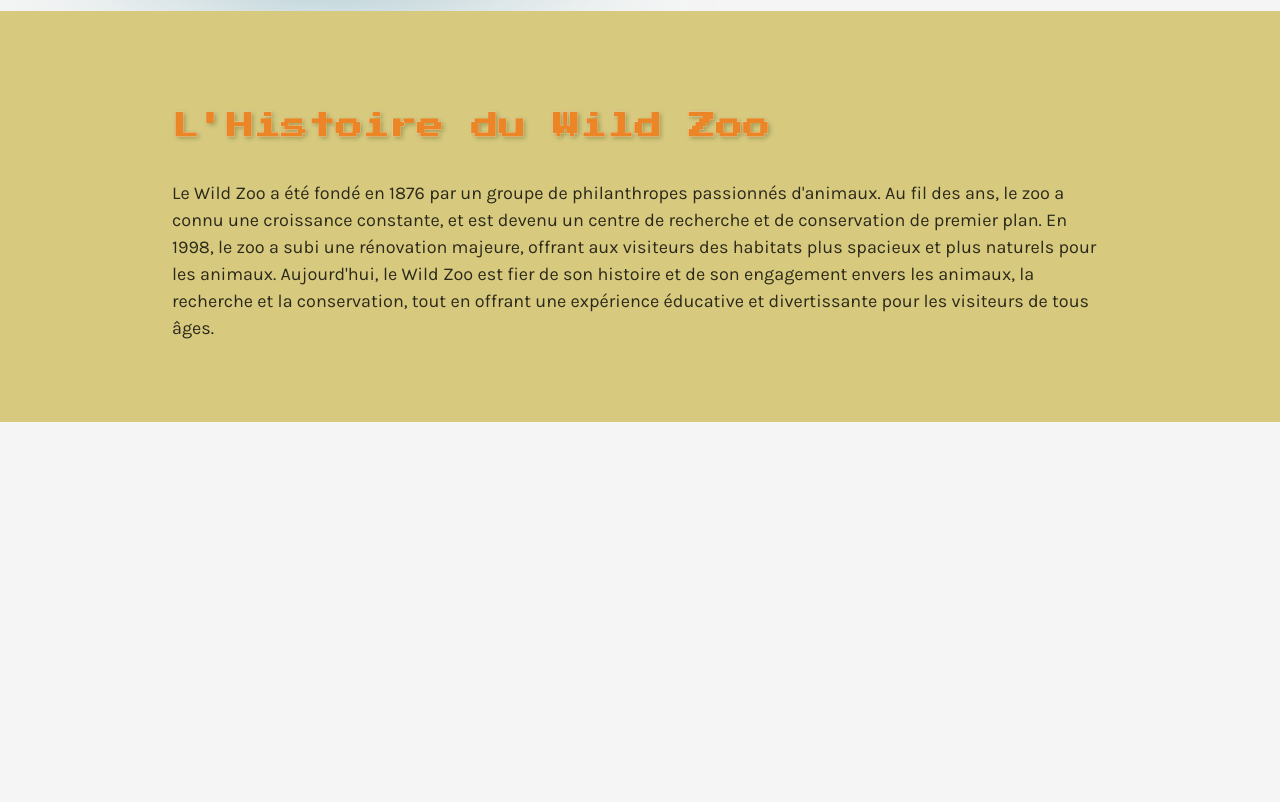
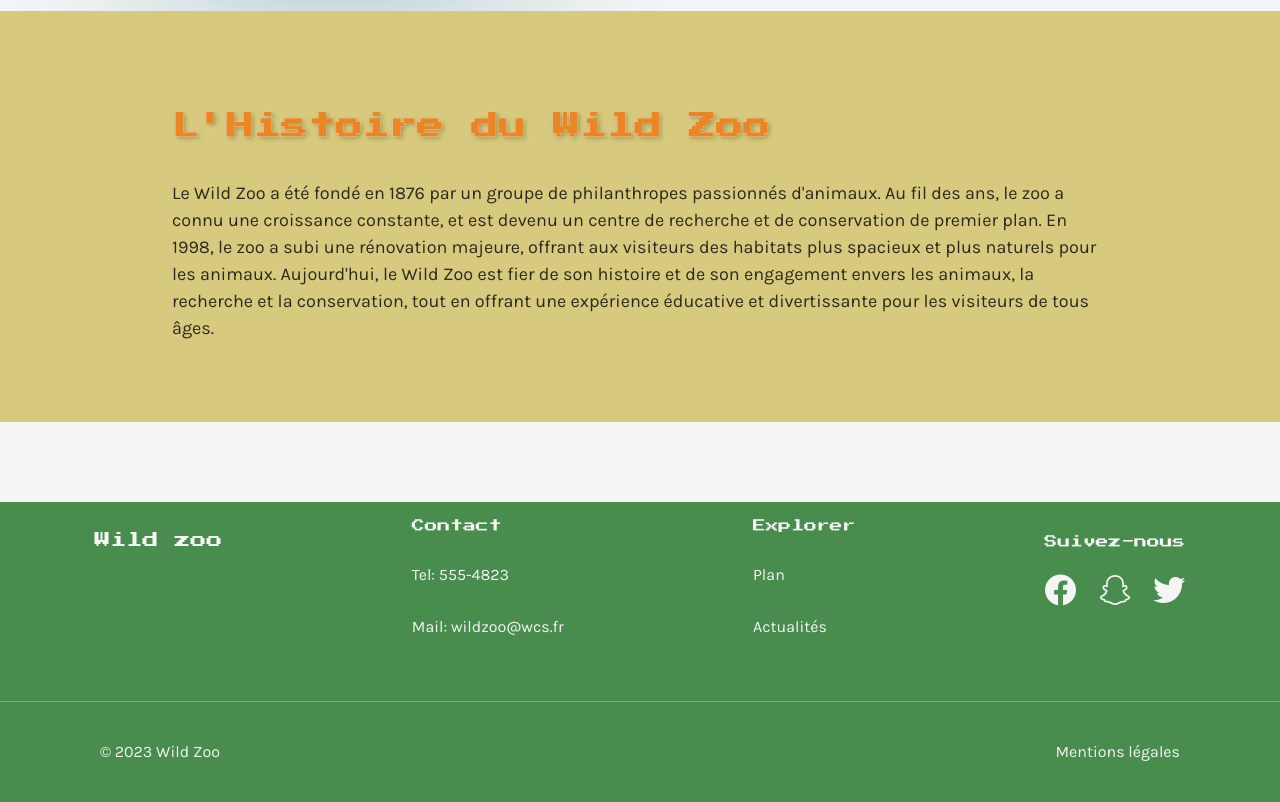
Before and after one commit to WildCodeSchool/2023-02-Orleans-Spe-P1-A, a plain HTML site: page presentation.html in a window 1280 px wide. Shown: the part 3629-4431 px from the top of the page. Before the commit the page ends 4051 px from the top, so only its background shows below. Drawn offline with Linux system fonts and the light colour scheme.

Commit message:
footer presentation

```diff
--- a/presentation.html
+++ b/presentation.html
@@ -236,6 +236,47 @@
             </div>
         </section>
         </main>
+        <footer>
+            <div class="footer1">
+                <div class="footer_first_column column">
+                <span class="branding_footer">
+                    Wild zoo
+                </span>
+                </div>
+                <div class="footer_second_column footer_column">
+                    <ul>
+                        <li>Contact</li>
+                        <li><a href="#">Tel: 555-4823</a></li>
+                        <li><a href="#">Mail: wildzoo@wcs.fr</a></li>
+                    </ul>
+                </div>
+                <div class="footer_real_third_column footer_column">
+                    <ul>
+                        <li>Explorer</li>
+                        <li><a href="#">Plan</a></li>
+                        <li><a href="#">Actualités</a></li>
+
+                    </ul>
+                </div>
+                <div class="footer_third_column footer_column">
+                <span class="footer_follow">
+                    Suivez-nous
+                </span>
+
+                    <div class="footer_social">
+                        <i class="fa-brands fa-facebook"></i>
+                        <i class="fa-brands fa-snapchat"></i>
+                        <i class="fa-brands fa-twitter"></i>
+                    </div>
+                </div>
+            </div>
+            <div class="footer2">
+                <span class="footer_branding footer_copyright">&copy 2023 Wild Zoo</span>
+                <div class="footer_mentions">
+                    <li><a href>Mentions légales</a></li>
+                </div>
+            </div>
+        </footer>
         <script src="/assets/js/burger.js"></script>
     </body>
 </html>
```
